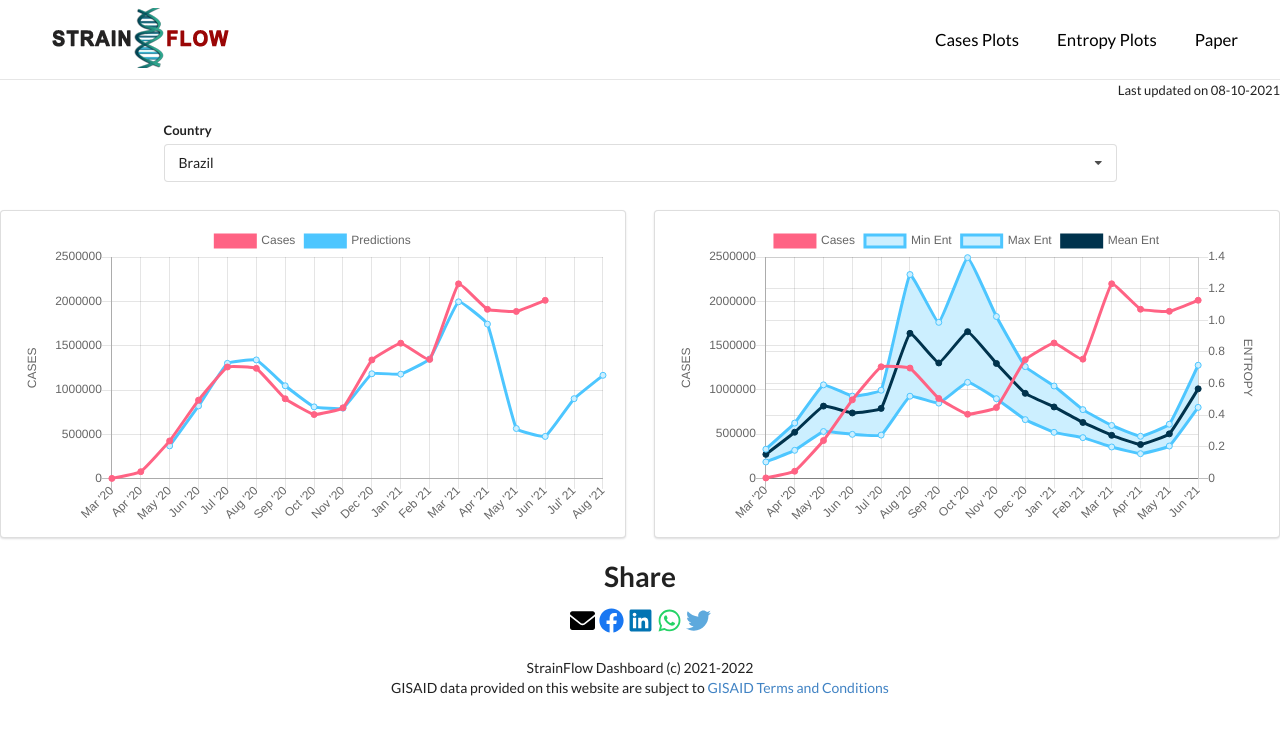
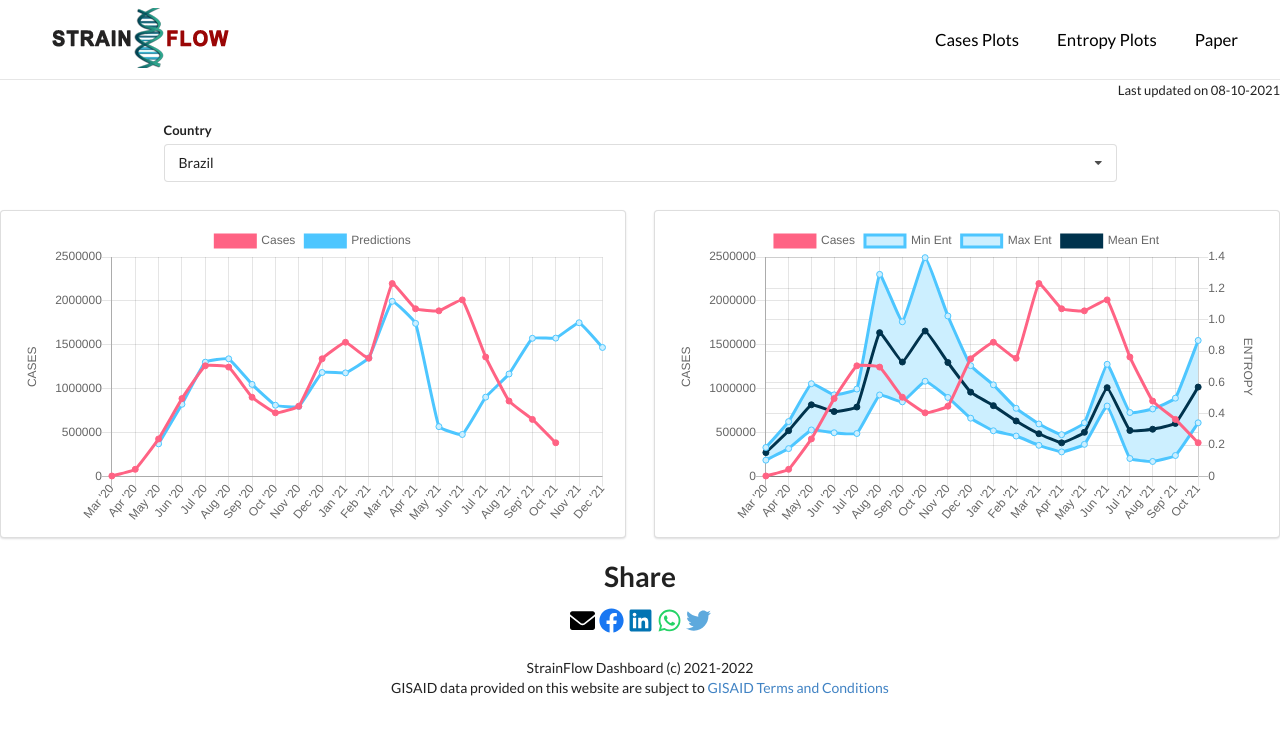
Before and after one commit to iamrish/strainflow-charts, a React (Create React App) app: page /#/ in a window 1280 px wide. Shown: the top 734 px of the page. Built offline with nearby package versions, Linux system fonts and the light colour scheme.

Commit message:
november update

```diff
--- a/src/components/Cases.js
+++ b/src/components/Cases.js
@@ -61,9 +61,13 @@ const labels1 = [
   "Apr '21",
   "May '21",
   "Jun '21",
+  "Jul '21",
+  "Aug '21",
+  "Sep' 21",
+  "Oct '21",
 ];
 
-const labels2 = [...labels1, "Jul' 21", "Aug '21"];
+const labels2 = [...labels1, "Nov '21", "Dec '21"];
 
 const Cases = ({ country }) => {
   // console.log(country);
--- a/src/components/Entropy.js
+++ b/src/components/Entropy.js
@@ -9,7 +9,7 @@ const options = {
         id: "Entropy",
         ticks: {
           min: 2,
-          max: 13,
+          max: 18,
           stepSize: 1,
         },
         scaleLabel: {
--- a/src/dummyData/countries.js
+++ b/src/dummyData/countries.js
@@ -3,21 +3,24 @@ const countries = [
     country: "Brazil",
     cases: [
       5715, 81470, 427662, 887192, 1260444, 1245787, 902663, 724670, 800273,
-      1340095, 1528758, 1346528, 2197488, 1910264, 1886543, 2011587,
+      1340095, 1528758, 1346528, 2197488, 1910264, 1886543, 2011587, 1360714,
+      859015, 650203, 383782,
     ],
     min: [
       0.104069359894206, 0.177771662691977, 0.296571019869027, 0.27871340246902,
       0.274076420396002, 0.5198754592859091, 0.47608267532211795,
       0.607491735981451, 0.504045936780612, 0.37171282130327293,
       0.291538614061535, 0.257949246258374, 0.19885085874516503,
-      0.15651709070419598, 0.20483860861092898, 0.449169542342894,
+      0.15651709070419598, 0.20483860861092898, 0.449169542342894, 0.114696667,
+      0.0958014596, 0.133655516, 0.3422862065,
     ],
     max: [
       0.184824687012073, 0.35008763863921, 0.591677720395086, 0.520677920209002,
       0.557709209664841, 1.28913061266624, 0.986908299088109, 1.39586381213604,
       1.02381107558541, 0.7068460249181071, 0.584475825254818,
       0.434987547374486, 0.33492856832204, 0.26657310924154604,
-      0.34261979696571804, 0.7156200364120041,
+      0.34261979696571804, 0.7156200364120041, 0.4080178537, 0.4306453172,
+      0.4997087837, 0.8675005677,
     ],
     mean: [
       0.15219959368528538, 0.29215081971979723, 0.45722337897153825,
@@ -25,7 +28,8 @@ const countries = [
       0.7300801427830197, 0.9279571105873197, 0.726882579299478,
       0.5380080179157876, 0.45191134505182706, 0.35396673655877225,
       0.2726037648021283, 0.21435982057898667, 0.2818300822839308,
-      0.5663697319160832,
+      0.5663697319160832, 0.29327321740833334, 0.30130106137222223,
+      0.3382822745972222, 0.5703381026722222,
     ],
     preds: [
       null,
@@ -46,6 +50,10 @@ const countries = [
       478151.0083,
       903531.4877,
       1167144.828,
+      1574109.886,
+      1575962.427,
+      1751039.541,
+      1469705.596,
     ],
   },
 
@@ -53,7 +61,7 @@ const countries = [
     country: "Canada",
     cases: [
       8507, 45930, 38022, 13618, 12184, 12637, 30189, 76206, 144244, 202852,
-      199286, 87999, 117114, 239559, 160961, 33502,
+      199286, 87999, 117114, 239559, 160961, 33502, 15287, 68635, 124555, 91859,
     ],
     min: [
       0.0792581981300378, 0.0941784778869627, 0.140980216637513,
@@ -100,7 +108,8 @@ const countries = [
     country: "England",
     cases: [
       38754, 139956, 78768, 27677, 19577, 33290, 117765, 558947, 618941, 862499,
-      1331952, 360640, 171155, 72264, 70985, 314067,
+      1331952, 360640, 171155, 72264, 70985, 314067, 1066123, 937935, 1022531,
+      1256555,
     ],
     min: [
       0.0848058815374488, 0.101738963487723, 0.23621980205842102,
@@ -152,7 +161,8 @@ const countries = [
     country: "France",
     cases: [
       52178, 116583, 22114, 13269, 22995, 93921, 284733, 808471, 862510, 400792,
-      578254, 559719, 889429, 972767, 50953, 108477,
+      578254, 559719, 889429, 972767, 50953, 108477, 353218, 644401, 271006,
+      162499,
     ],
     min: [
       0.0771094751574786, 0.0909717782057268, 0.19237189264745605,
@@ -203,7 +213,8 @@ const countries = [
     country: "Germany",
     cases: [
       71729, 91201, 20401, 12008, 14981, 34403, 48111, 238877, 538122, 690608,
-      465139, 224636, 393349, 561721, 284556, 46284,
+      465139, 224636, 393349, 561721, 284556, 46284, 40519, 188957, 274092,
+      368185,
     ],
     min: [
       0.0791079825704276, 0.197610249309045, 0.146603474191875,
@@ -211,14 +222,15 @@ const countries = [
       0.682890680392756, 0.4710623905939779, 0.514664400073156,
       0.526093095896779, 0.42936740057776707, 0.258823850303038,
       0.133236811574666, 0.0841674564523571, 0.10813866521929198,
-      0.179539913832078,
+      0.179539913832078, 0.1450900422, 0.1551376843, 0.1717262644, 0.2993791108,
     ],
     max: [
       0.167664398993981, 0.35774963506849794, 0.33135713595444205,
       0.16960278438618, 0.49899116611898797, 1.03691871966277, 1.37431817007318,
       1.3322271398496102, 1.46119566929301, 1.17587077180524,
       0.7723798436367371, 0.41178878540420505, 0.18268817900651801,
-      0.11285520991911, 0.15632025761078502, 0.34394509748396096,
+      0.11285520991911, 0.15632025761078502, 0.34394509748396096, 0.5462296261,
+      0.3105516304, 0.2640230981, 0.5461203065,
     ],
     mean: [
       0.1284865185768275, 0.2842436172563658, 0.23403907180792569,
@@ -226,7 +238,8 @@ const countries = [
       0.9238083783011746, 0.7956995572798442, 0.8359167844968048,
       0.7834988065641515, 0.5868165351302284, 0.3384751393578235,
       0.1590842987948819, 0.09839097579383324, 0.1326633157845808,
-      0.2808168785477448,
+      0.2808168785477448, 0.3704666964527778, 0.2379678305388889,
+      0.22322580686944443, 0.4153378340305556,
     ],
     preds: [
       null,
@@ -247,6 +260,10 @@ const countries = [
       59180.66342,
       215201.2118,
       679234.3069,
+      1749483.642,
+      782899.6443,
+      565753.5605,
+      1509291.503,
     ],
   },
 
@@ -254,14 +271,16 @@ const countries = [
     country: "India",
     cases: [
       1394, 33466, 155746, 394872, 1110507, 1995178, 2621418, 1871498, 1278727,
-      803865, 490936, 354631, 1109424, 6943304, 9010075, 2236590,
+      803865, 490936, 354631, 1109424, 6943304, 9010075, 2236590, 1244190,
+      1155021, 955862, 519107,
     ],
     min: [
       0.271933715483642, 0.255933374137201, 0.239870345119523,
       0.20488034175455203, 0.40882645581086896, 0.417735200699979,
       0.55467750629484, 0.544931236252502, 0.550046336919272, 0.549024712447646,
       0.6793538584276091, 0.0264478225436094, 0.00348432408261084,
-      0.0050586449562603, 0.413618909835097, 0.693147180559945,
+      0.0050586449562603, 0.413618909835097, 0.693147180559945, 0.4968148867,
+      0.5346768396, 0.4890959072, 0.2876820725,
     ],
     max: [
       0.5533852381847869, 0.5221893824163061, 0.39204208777602395,
@@ -269,7 +288,7 @@ const countries = [
       1.2856508353401999, 1.28785428830664, 1.29928298413026,
       1.1380540207194099, 1.35213544230857, 1.14003111997123,
       0.7999151559856509, 0.313180649220377, 0.978166135592243,
-      1.77649199709727,
+      1.77649199709727, 1.163543814, 1.516980802, 1.225712791, 1.386294361,
     ],
     mean: [
       0.4251738070408574, 0.3838973656074455, 0.3085165647123822,
@@ -277,7 +296,8 @@ const countries = [
       0.8307149813866641, 0.8917919504316755, 0.9642032366657077,
       0.8224787339500123, 1.0080773660843716, 0.4967081679364834,
       0.2869047462199769, 0.04981958756223255, 0.6453276459213857,
-      1.0969386454670849,
+      1.0969386454670849, 0.8237772378638889, 0.92240629975, 0.9548956938000001,
+      0.7207688552583333,
     ],
     preds: [
       null,
@@ -298,13 +318,17 @@ const countries = [
       2677046.508,
       1166117.95,
       1017361.829,
+      646469.2841,
+      695089.7276,
+      922883.0577,
+      1057283.161,
     ],
   },
   {
     country: "Japan",
     cases: [
       2010, 12029, 2467, 1864, 17619, 32162, 15195, 17736, 47635, 86849, 154355,
-      41924, 42551, 118623, 153924, 53117,
+      41924, 42551, 118623, 153924, 53117, 127021, 567768, 210700, 17271,
     ],
     min: [
       0.0628672780602688, 0.0429539715321935, 0.125375479720915,
@@ -312,6 +336,7 @@ const countries = [
       0.15009387913164401, 0.147196920862677, 0.0953399953948993,
       0.0955384361899103, 0.10696622337789999, 0.20657718876273698,
       0.15385177084281798, 0.0511810061694897, 0.11884787045, 0.26720354110824,
+      0.02916005477, 0.03177585194, 0.1026970465, 0.4719857904,
     ],
     max: [
       0.115249347787073, 0.0678521070511518, 0.217268586871189,
@@ -319,7 +344,7 @@ const countries = [
       0.283901349611875, 0.25443268458549106, 0.203449761632417,
       0.22921323521109802, 0.214978363059883, 0.401556636890441,
       0.257952955980071, 0.11771321349340401, 0.227883917872485,
-      0.545916943577261,
+      0.545916943577261, 0.1322541081, 0.08156731026, 0.1628700165, 1.060871961,
     ],
     mean: [
       0.09328993665554924, 0.060283397947574965, 0.17877699905741526,
@@ -327,7 +352,8 @@ const countries = [
       0.21902759155167617, 0.20558245194478997, 0.15456081165761973,
       0.17793825959833798, 0.16705037161732855, 0.2785510482487139,
       0.20512555615931877, 0.08842921861830196, 0.17693313163955657,
-      0.40940187438890646,
+      0.40940187438890646, 0.087666960905, 0.06473024094416667,
+      0.13469810736388887, 0.7196514473222222,
     ],
     preds: [
       null,
@@ -348,6 +374,10 @@ const countries = [
       99237.50083,
       418646.7475,
       1402036.134,
+      216498.2678,
+      266453.4962,
+      109182.7874,
+      1039229.571,
     ],
   },
   {
@@ -355,13 +385,15 @@ const countries = [
     cases: [
       192276, 888804, 717688, 843440, 1925231, 1459482, 1208552, 1930288,
       4504912, 6429546, 6149098, 2402096, 1813678, 1885745, 916731, 397378,
+      1318554, 4289498, 4149395, 2504090,
     ],
     min: [
       0.0451000824759089, 0.0788596955871453, 0.10648682842803599,
       0.12545551212088699, 0.0351768813086485, 0.241093962438053,
       0.238323014644061, 0.338939343135731, 0.2604407946354, 0.0668990702913696,
       0.10051938975650698, 0.0983150927751793, 0.0393008987436593,
-      0.0401130484521271, 0.0624498646111512, 0.177468634158725,
+      0.0401130484521271, 0.0624498646111512, 0.177468634158725, 0.05235776503,
+      0.002556541747, 0.06969476848, 0.1551114882,
     ],
     max: [
       0.0799807609353222, 0.12303633103972901, 0.170079721591263,
@@ -369,7 +401,8 @@ const countries = [
       0.43963928792075796, 0.546149384596399, 0.39574976377409793,
       0.315619930659413, 0.226151434229287, 0.234928470526045,
       0.135467766288921, 0.0730630252238396, 0.11359964000712,
-      0.34849194806644795,
+      0.34849194806644795, 0.1129355735, 0.07172601143, 0.09721711071,
+      0.2285011947,
     ],
     mean: [
       0.06821902893133848, 0.10595505035991017, 0.1420524664699773,
@@ -377,7 +410,8 @@ const countries = [
       0.3538648193981663, 0.44814671813591755, 0.3392172162379943,
       0.22148078237557034, 0.19863746796749526, 0.19822940965580962,
       0.09509442936606122, 0.05494401567554846, 0.08878125301837586,
-      0.28105567496414524,
+      0.28105567496414524, 0.08742992540444444, 0.04577101004755556,
+      0.08200197291166667, 0.18858006601388888,
     ],
     preds: [
       null,
@@ -398,6 +432,10 @@ const countries = [
       925331.6699,
       800533.7701,
       2076039.564,
+      854294.0729,
+      4713308.628,
+      830815.9576,
+      1269314.84,
     ],
   },
 ];
--- a/src/dummyData/entropies.js
+++ b/src/dummyData/entropies.js
@@ -2,16 +2,17 @@ const entropies = [
   {
     country: "Brazil",
     dimensionSum: [
-      7.651433454586282, 9.604530618790374, 9.353083258786523, 9.13724340554639,
-      8.4381673625495, 8.558686645057765, 10.274474533399024, 8.441531811359114,
-      7.63984816337879, 9.136239705248462, 7.472138628110405, 9.007215182820637,
-      8.53331618332237, 8.163902558858135, 9.74532402465796, 8.967717048095734,
-      8.198176235468955, 8.66838089596262, 7.183680688842328, 9.856426773935288,
-      7.505381202601137, 9.330148815912915, 9.486786100551157,
-      8.806209207569779, 8.416349051025641, 8.619729043491278, 10.1653825246662,
-      7.794652486860059, 9.579827030261002, 8.648916836661325,
-      7.7738748564141815, 9.838538805564971, 6.87216466732491,
-      9.700924164915447, 9.097372272884247, 9.223189138111,
+      8.228469732558967, 10.502857395889162, 9.89242317765878,
+      9.595798470253374, 8.387907104951017, 8.441464827241857,
+      10.735073031755022, 9.013349886863555, 7.80018007737378, 8.90231549704384,
+      8.192953977620228, 9.479891319197826, 9.337427957339845,
+      8.570200089909676, 9.52277024876575, 8.987306442636074, 8.70724160879817,
+      9.251979924167047, 7.515675103151871, 10.62336226035191,
+      7.649995970856766, 9.462585878462107, 9.996698918647914, 9.30528330769014,
+      8.717632482902982, 9.299084591756966, 10.723255209349158,
+      9.200086102518444, 9.74457759794754, 9.520518305778054, 8.98913366933784,
+      10.674028304723654, 8.563422878589002, 10.0636076704683,
+      9.707795849990239, 9.445410602641646,
     ],
     colour: "red",
   },
@@ -72,53 +73,53 @@ const entropies = [
   {
     country: "Germany",
     dimensionSum: [
-      7.241724944174693, 7.94143989941708, 7.459172618902995, 9.422627053098045,
-      9.202766472943706, 6.804821158139097, 8.237105600524515,
-      8.089555128729225, 6.980733523334377, 8.007120548437499,
-      7.945778860873517, 7.672788879710777, 7.547901700646243,
-      7.0546313034972545, 8.882064194679078, 8.794497567935652,
-      8.303701973483058, 7.262484132818913, 6.7355595725647985,
-      7.5723240835049195, 6.795469955223763, 8.893694404186284,
-      8.032413648033152, 7.10628268354204, 7.893688983320993, 8.353795932036107,
-      8.78255054682473, 6.936368723138113, 8.061833237829214, 8.03891421916693,
-      7.264167169020192, 8.953399635315067, 7.538295453827201,
-      8.856141650312336, 7.965595588160046, 7.8975268023685725,
+      7.59323925235636, 8.430059813653921, 7.914688019649718, 9.350301139413965,
+      9.262103667280988, 6.758806804234662, 8.43351703429563, 8.081855147889422,
+      6.700470022423439, 7.921972392516393, 8.24060695681482, 7.761621142211249,
+      7.922959398047537, 6.985908077923779, 8.888417858753378, 9.3134851290591,
+      8.369197602300757, 7.445543325197605, 6.800391692039618,
+      8.159426066732674, 6.5150300429521275, 9.127655288473848,
+      8.283042983671768, 7.193933528257354, 7.948760467909423,
+      8.755878403647973, 8.96140423271334, 7.017706803435303, 8.452674542977162,
+      8.311204273296301, 7.276827593979889, 9.318768263185781,
+      7.530417992143182, 9.320965159453847, 8.104665221670395,
+      8.082300464954969,
     ],
     colour: "green",
   },
   {
     country: "India",
     dimensionSum: [
-      10.556661719755311, 8.514053052997951, 10.17794458715639,
-      9.653282808659924, 11.89328106516541, 8.170472412152776,
-      10.688153669049143, 7.7441395599964835, 8.966260141537305,
-      10.839568122396486, 10.435687774998314, 8.762019457007227,
-      10.739724977949663, 8.080556848048673, 11.487212955959876,
-      7.621307115134414, 10.806526204931515, 10.246260409772049,
-      9.389592045475183, 11.106662163337433, 7.996596151634776,
-      10.688474222307377, 11.01091439574111, 10.189858275832421,
-      8.892206736550861, 10.334631004370749, 9.122213133284276,
-      8.236447970448808, 9.993059675887025, 8.509000958775687,
-      8.322961895588833, 11.271750500136932, 9.449742159475363,
-      12.771650393614891, 8.408138711434503, 8.260042027311556,
+      14.15948054394649, 12.214170792945794, 14.269782710553438,
+      13.079428475620114, 15.637932085692114, 10.76188825785195,
+      14.062410500083594, 10.303321474110485, 11.508410421130643,
+      13.749863361768616, 14.658822098845931, 11.544638485665466,
+      14.116648894640784, 11.230812766329356, 14.825372974319686,
+      11.989696009059973, 14.032608903444622, 13.784769166422173,
+      12.338476256441957, 14.920153848179522, 10.79097257747835,
+      14.6587887258402, 14.51785204560778, 13.185588960230612,
+      12.562872996039374, 13.999979053797249, 12.293099209560824,
+      11.329295943254246, 13.841631433976014, 12.263927984863034,
+      11.329580038672074, 15.056805217164781, 12.681689442284785,
+      16.872331812742228, 12.095231128006837, 11.855251823424629,
     ],
     colour: "orange",
   },
   {
     country: "Japan",
     dimensionSum: [
-      2.944208243856383, 3.3850463714122014, 3.23392281467994,
-      3.357258106527656, 3.2839760774543074, 2.5736198834100503,
-      3.338206299188219, 3.300746457312141, 2.9650133925607016,
-      3.079453547215202, 3.1380244499489494, 2.9060750531025756,
-      2.8868423306406776, 3.2536583717471625, 2.801991567306028,
-      3.157082467565219, 2.935767284220539, 3.4313620374341225,
-      2.7039581319102552, 3.512971883586539, 3.037463484490812,
-      3.018186631559225, 3.138826867765978, 2.9984461632950152,
-      3.0235551983031526, 3.091839706746428, 3.187575039280308,
-      3.1667634082510783, 3.540860224664557, 3.0416305781267066,
-      2.996813338934598, 2.9876472735421844, 3.0519258461459096,
-      3.272413818748101, 3.0690723404479074, 3.229921213562461,
+      3.5973081098630413, 3.9925219938713385, 3.8033498906430205,
+      4.226331424137016, 4.039056659285132, 3.168358267748009, 4.1827574951144,
+      3.901888405208963, 3.609286568832304, 3.6154825790139187,
+      3.969585186084193, 3.696487555856434, 3.613818636630814,
+      4.067377281053494, 3.50983644398225, 3.6525526007941136,
+      3.3767706781189037, 4.1273189563967, 3.4784318375900063, 4.37401918030009,
+      3.4720976960656795, 3.777787343696765, 3.906818452065578,
+      3.681855397251442, 3.5334920411976323, 3.8325577757229956,
+      4.285439658501479, 3.718164696445526, 4.246130776886721,
+      3.8134474264115705, 3.5584164176997035, 3.613228807936638,
+      3.8650005639057525, 4.1943115205598955, 3.911036247963998,
+      3.899520140463224,
     ],
     colour: "rgb(102, 255, 204)",
   },
@@ -143,18 +144,18 @@ const entropies = [
   {
     country: "USA",
     dimensionSum: [
-      3.818571888116363, 3.2409270515670503, 4.016173628225518,
-      3.827668234513263, 4.012530927341056, 3.684918617771726,
-      3.576366176478383, 3.6888166843701122, 3.3681408358145286,
-      3.4720469171887975, 4.120829516043628, 3.829071793780981,
-      3.8309688685652246, 4.177948093942385, 3.9006052434936387,
-      3.6203732761244423, 3.0245412881572142, 3.792275312778731,
-      3.2810192830466236, 4.245437790729075, 3.7249002750973954,
-      4.378057957209834, 3.7938502497113706, 3.9306637790078565,
-      2.9813426951062105, 3.6355322196669353, 4.04003973140243,
-      3.58093154269857, 4.468449236302092, 4.213764284355266,
-      3.3280619947845054, 4.119122424446776, 3.5696375373616576,
-      3.9986803132564117, 3.3430945664401945, 3.781647887746729,
+      3.9007183481483114, 3.2845516662699694, 4.04954023549951,
+      3.884244403783312, 3.6531778849334384, 3.378469589332381,
+      3.795648763552931, 3.4714911128515364, 3.0923847359930536,
+      3.4799458407857227, 3.6746255168984074, 3.519554071296194,
+      3.7358309568469834, 3.7600212289384856, 3.94615456105094,
+      3.716200869234525, 3.216590639250118, 3.5751430280306096,
+      3.3260974789105133, 3.8970873539520907, 3.283287242814513,
+      3.9701600973225584, 3.926590930962586, 3.7361770503466385,
+      3.0109064081404946, 3.7185357191537327, 3.63793150641847,
+      3.376601418224359, 4.0813374934845505, 3.9150827048335652,
+      2.8779074617440803, 3.7409508064676493, 3.096603995229603,
+      4.034994524969165, 3.329045462587012, 3.9807571468950447,
     ],
     colour: "rgb(255, 92, 51)",
   },
```
